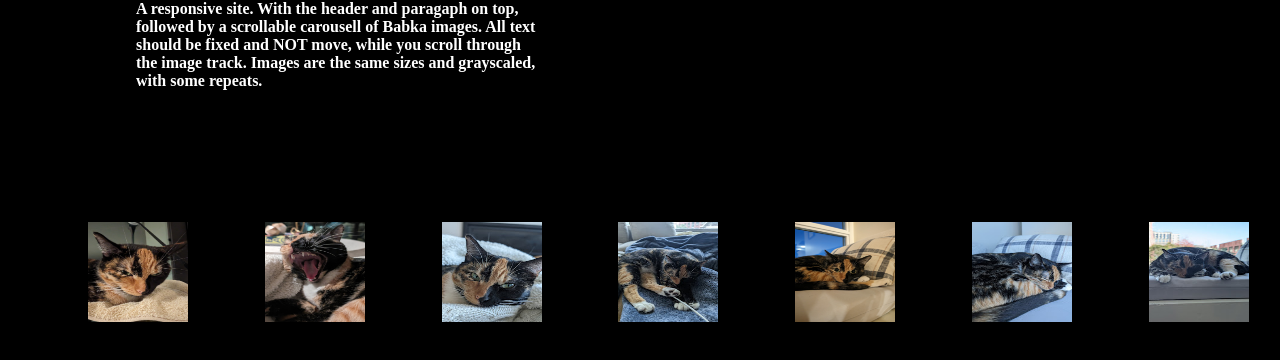
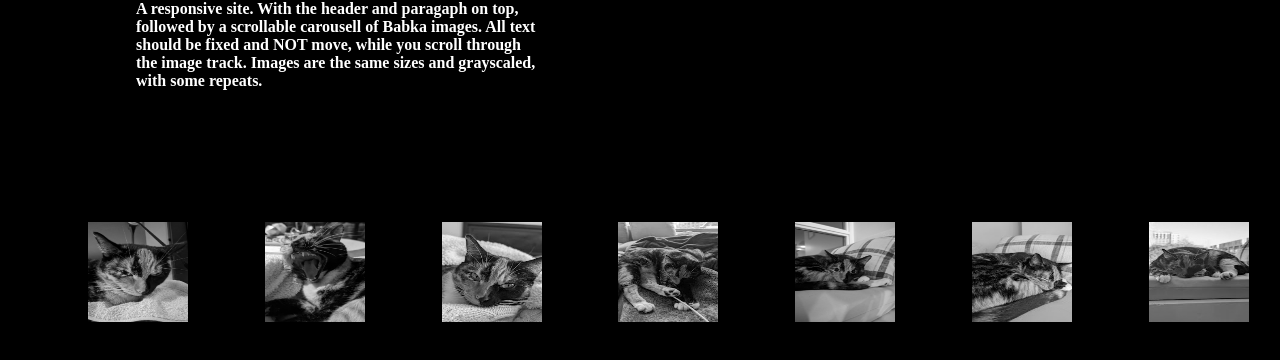
Before and after one commit to Jooma23/Coding-practice, a plain HTML site: page carousell.html in a window 1280 px wide. Shown: the part 258-618 px from the top of the page. Drawn offline with Linux system fonts and the light colour scheme.

Commit message:
grayscale

```diff
--- a/carousell.html
+++ b/carousell.html
@@ -36,6 +36,7 @@
             background-color: white;
             height: 100px;
             width: 100px;
+            filter: grayscale();
         }
 
     </style>
```
